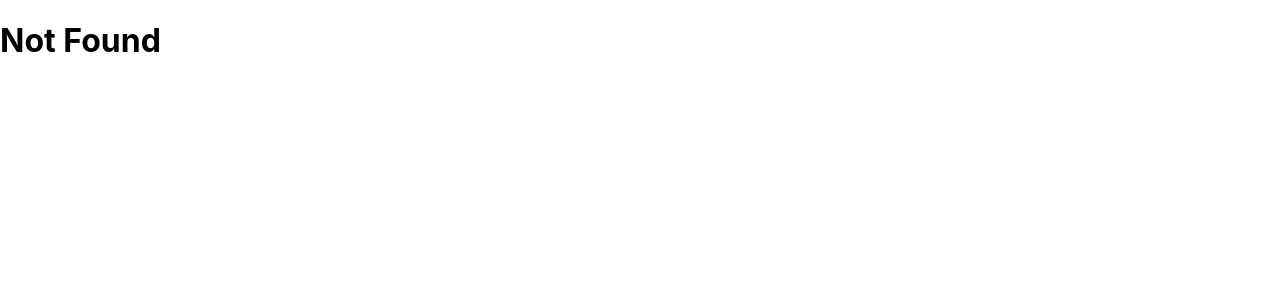
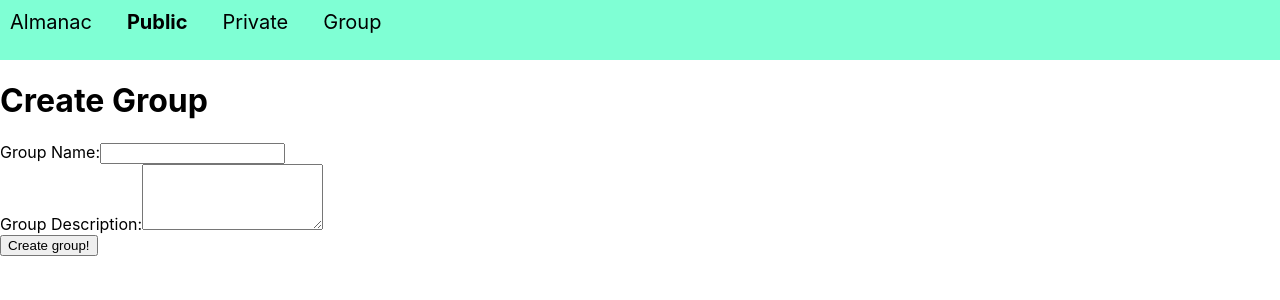
Before and after one commit to swsnu/swpp2020-team2, a React (Create React App) app in the folder frontend/: page /group/create in a window 1280 px wide. Shown: the top 300 px of the page. Built offline with nearby package versions, Linux system fonts and the light colour scheme; no server answers.

Commit message:
implemented some more

```diff
--- a/frontend/src/App.js
+++ b/frontend/src/App.js
@@ -14,6 +14,7 @@ import EventDetail from './containers/event/Detail/EventDetail';
 import GroupMain from './containers/group/main/GroupMain';
 import GroupSearch from './containers/group/search/GroupSearch';
 import GroupSearchAll from './containers/group/search/GroupSearchAll';
+import GroupCreate from './containers/group/create/GroupCreate';
 
 function App({ history }) {
   return (
@@ -30,7 +31,8 @@ function App({ history }) {
           <Route path="/signup/activate/:uidb64/:token" exact component={Activate} />
           <Route path="/group" exact component={GroupMain} />
           <Route path="/group/search" exact component={GroupSearchAll} />
-          <Route path="/group/search/:searchKey" exact component={GroupSearch} />
+          <Route path="/group/search/:searchQuery" exact component={GroupSearch} />
+          <Route path="/group/create" exact component={GroupCreate} />
           <Route render={() => <h1>Not Found</h1>} />
         </Switch>
       </div>
--- /dev/null
+++ b/frontend/src/containers/group/create/GroupCreate.js
@@ -0,0 +1,65 @@
+import React, { Component } from 'react';
+import { connect } from 'react-redux';
+
+import TopBar from '../../../components/TopBar/TopBar';
+
+import * as actionCreators from '../../../store/actions/index';
+
+class GroupCreate extends Component {
+  state={
+    groupName:'',
+    groupDescription:'',
+  }
+
+  componentDidMount(){
+    this.props.getUser();
+  }
+
+  onCreateHandler=()=>{
+
+  }
+
+  render(){
+    return(
+      <div className="GroupCreate">
+        <div>
+          <TopBar />
+        </div>
+
+        <h1>Create Group</h1>
+
+        <div>
+          Group Name:
+          <input
+            id="group-name-input"
+            type="text"
+            value={this.state.groupName}
+            onChange={(event)=>this.setState({groupName:event.target.value})}
+          ></input>
+        </div>
+        <div>
+          Group Description:
+          <textarea
+            id="group-description-input"
+            type="text"
+            rows="4"
+            value={this.state.groupDescription}
+            onChange={(event)=>this.setState({groupDescription:event.target.value})}
+          ></textarea>
+        </div>
+        <button id="create-group-button" onClick={()=>this.onCreateHandler()}>Create group!</button>
+      </div>
+    );
+  }
+}
+
+const mapStateToProps = (state) => ({
+  signinedUser: state.ur.signinedUser,
+  userInfo: state.ur.userInfo,
+});
+
+const mapDispatchToProps = (dispatch) => ({
+  getUser: ()=>dispatch(actionCreators.getUser()),
+});
+
+export default connect(mapStateToProps, mapDispatchToProps)(GroupCreate);
--- a/frontend/src/containers/group/main/GroupMain.js
+++ b/frontend/src/containers/group/main/GroupMain.js
@@ -1,5 +1,7 @@
 import React, { Component } from 'react';
 import { connect } from 'react-redux';
+
+import TopBar from '../../../components/TopBar/TopBar';
 
 import * as actionCreators from '../../../store/actions/index';
 
@@ -12,13 +14,13 @@ class GroupMain extends Component {
   }
 
   componentDidMount(){
-    this.props.getUser();
+    this.props.getUserFull();
   }
 
   componentDidUpdate(prevProps,prevState){
     if(prevProps!==this.props){
       if(!this.props.signinedUser)this.props.history.replace('/Main');
-      else this.setState({joinedGroup:this.props.userInfo.members,noticedGroup:this.props.gets_notification,likedGroup:this.props.likes_group});
+      else this.setState({joinedGroup:this.props.userFullInfo.members,noticedGroup:this.props.userFullInfo.gets_notification,likedGroup:this.props.userFullInfo.likes_group});
     }
   }
 
@@ -32,15 +34,21 @@ class GroupMain extends Component {
     let noticedGroup=null;
     let likedGroup=null;
 
-    //make joinedGroup by this.state.joinedGroup with components/groupbox/groupbox
+    //please implement components/groupbox/Groupbox first
+    //make joinedGroup by this.state.joinedGroup with components/groupbox/Groupbox
     //make noticedGroup by this.state.noticedGroup
     //make likedGroup by this.state.likedGroup
 
     return (
       <div className="GroupMain">
+        <div>
+          <TopBar />
+        </div>
+
         <h1>Group</h1>
-        <div className="topBar" />
 
+        <div><button id="create-group-button" onClick={()=>this.props.history.push('/group/create')}>Create Group</button></div>
+        <br/>
         <input
           id="search-input"
           type="text"
@@ -48,6 +56,7 @@ class GroupMain extends Component {
           onChange={(event) => this.setState({ searchKey: event.target.value })}
         />
         <button id="search-button" onClick={()=>this.onSearchHandler()}>Search!</button>
+        <div>search with blank to see all groups</div>
         <h2>My Groups</h2>
         {joinedGroup}
         <h2>Noticing Groups</h2>
@@ -61,11 +70,11 @@ class GroupMain extends Component {
 
 const mapStateToProps = (state) => ({
   signinedUser: state.ur.signinedUser,
-  userInfo: state.ur.userInfo,
+  userFullInfo: state.ur.userFullInfo,
 });
 
 const mapDispatchToProps = (dispatch) => ({
-  getUser: ()=>dispatch(actionCreators.getUser()),
+  getUserFull: ()=>dispatch(actionCreators.getUserFull()),
 });
 
 export default connect(mapStateToProps, mapDispatchToProps)(GroupMain);
--- a/frontend/src/containers/group/search/GroupSearch.js
+++ b/frontend/src/containers/group/search/GroupSearch.js
@@ -1,16 +1,18 @@
 import React, { Component } from 'react';
 import { connect } from 'react-redux';
+
+import TopBar from '../../../components/TopBar/TopBar';
 
 import * as actionCreators from '../../../store/actions/index';
 
 class GroupSearch extends Component {
   state={
-    searchKey:'',
+    searchQuery:'',
   }
 
   componentDidMount(){
-    this.setState({searchKey:this.props.match.params.searchKey});
-    this.props.getUser();
+    this.setState({searchQuery:this.props.match.params.searchQuery});
+    this.props.getUserFull();
   }
 
   componentDidUpdate(prevProps,prevState){
@@ -20,19 +22,23 @@ class GroupSearch extends Component {
   }
 
   onSearchHandler=()=>{
-    if(this.state.searchKey==='')this.props.history.push('/group/search');
-    else this.props.history.push(`/group/search/${this.state.searchKey}`);
+    if(this.state.searchQuery==='')this.props.history.push('/group/search');
+    else this.props.history.push(`/group/search/${this.state.searchQuery}`);
   }
 
   render(){
     let searchResult=null;
 
+    //searchResult=
     //make searchResult
 
     return (
       <div className="GroupSearch">
+        <div>
+          <TopBar />
+        </div>
+
         <h1>Group</h1>
-        <div className="topBar" />
 
         <input
           id="search-input"
@@ -51,11 +57,11 @@ class GroupSearch extends Component {
 
 const mapStateToProps = (state) => ({
   signinedUser: state.ur.signinedUser,
-  userInfo: state.ur.userInfo,
+  userFullInfo: state.ur.userFullInfo,
 });
 
 const mapDispatchToProps = (dispatch) => ({
-  getUser: ()=>dispatch(actionCreators.getUser()),
+  getUserFull: ()=>dispatch(actionCreators.getUserFull()),
 });
 
 export default connect(mapStateToProps, mapDispatchToProps)(GroupSearch);
--- a/frontend/src/containers/group/search/GroupSearchAll.js
+++ b/frontend/src/containers/group/search/GroupSearchAll.js
@@ -1,15 +1,17 @@
 import React, { Component } from 'react';
 import { connect } from 'react-redux';
+
+import TopBar from '../../../components/TopBar/TopBar';
 
 import * as actionCreators from '../../../store/actions/index';
 
 class GroupSearchAll extends Component {
   state={
-    searchKey:'',
+    searchQuery:'',
   }
 
   componentDidMount(){
-    this.props.getUser();
+    this.props.getUserFull();
   }
 
   componentDidUpdate(prevProps,prevState){
@@ -19,8 +21,8 @@ class GroupSearchAll extends Component {
   }
 
   onSearchHandler=()=>{
-    if(this.state.searchKey==='')this.props.history.push('/group/search');
-    else this.props.history.push(`/group/search/${this.state.searchKey}`);
+    if(this.state.searchQuery==='')this.props.history.push('/group/search');
+    else this.props.history.push(`/group/search/${this.state.searchQuery}`);
   }
 
   render(){
@@ -30,8 +32,11 @@ class GroupSearchAll extends Component {
 
     return (
       <div className="GroupSearch">
+        <div>
+          <TopBar />
+        </div>
+
         <h1>Group</h1>
-        <div className="topBar" />
 
         <input
           id="search-input"
@@ -50,11 +55,11 @@ class GroupSearchAll extends Component {
 
 const mapStateToProps = (state) => ({
   signinedUser: state.ur.signinedUser,
-  userInfo: state.ur.userInfo,
+  userFullInfo: state.ur.userFullInfo,
 });
 
 const mapDispatchToProps = (dispatch) => ({
-  getUser: ()=>dispatch(actionCreators.getUser()),
+  getUserFull: ()=>dispatch(actionCreators.getUserFull()),
 });
 
 export default connect(mapStateToProps, mapDispatchToProps)(GroupSearchAll);
--- a/frontend/src/store/actions/actionTypes.js
+++ b/frontend/src/store/actions/actionTypes.js
@@ -3,6 +3,7 @@ export const SIGN_IN = 'SIGN_IN';
 export const SIGN_UP = 'SIGN_UP';
 export const ACTIVATE = 'ACTIVATE';
 export const GET_USER = "GET_USER";
+export const GET_USER_FULL = "GET_USER_FULL";
 
 /* event */
 export const GET_ALL_EVENT = 'GET_ALL_EVENT';
--- a/frontend/src/store/actions/index.js
+++ b/frontend/src/store/actions/index.js
@@ -3,6 +3,7 @@ export {
   signUp,
   activate,
   getUser,
+  getUserFull,
 } from './user';
 
 export {
--- a/frontend/src/store/actions/user.js
+++ b/frontend/src/store/actions/user.js
@@ -46,3 +46,10 @@ export const getUser = () => (dispatch) => axios.get('/api/user/signin/')
   .then((res)=>{
     dispatch(getUser_(res.data));
   });
+
+export const getUserFull_ = (user)=>(dispatch)=>({type:actionTypes.GET_USER_FULL,user});
+
+export const getUserFull=()=>(dispatch)=>axios.get('/api/user/signin/full/')
+  .then((res)=>{
+    dispatch(getUserFull_(res.data));
+  });
--- a/frontend/src/store/reducers/userReducer.js
+++ b/frontend/src/store/reducers/userReducer.js
@@ -3,6 +3,7 @@ import * as actionTypes from '../actions/actionTypes';
 const initialState = {
   signinedUser: null,
   userInfo: null,
+  userFullInfo:null,
 };
 
 const userReducer = (state = initialState, action) => {
@@ -15,6 +16,8 @@ const userReducer = (state = initialState, action) => {
       return state;
     case actionTypes.GET_USER:
       return { ...state, signinedUser: action.user.id, userInfo: action.user };
+    case actionTypes.GET_USER_FULL:
+      return {...state,signinedUser:action.user.id,userFullInfo:action.user};
     default:
       break;
   }
```
Also changed, not shown: frontend/src/components/groupBox/GroupBox.js (added, +9 -0 lines).
